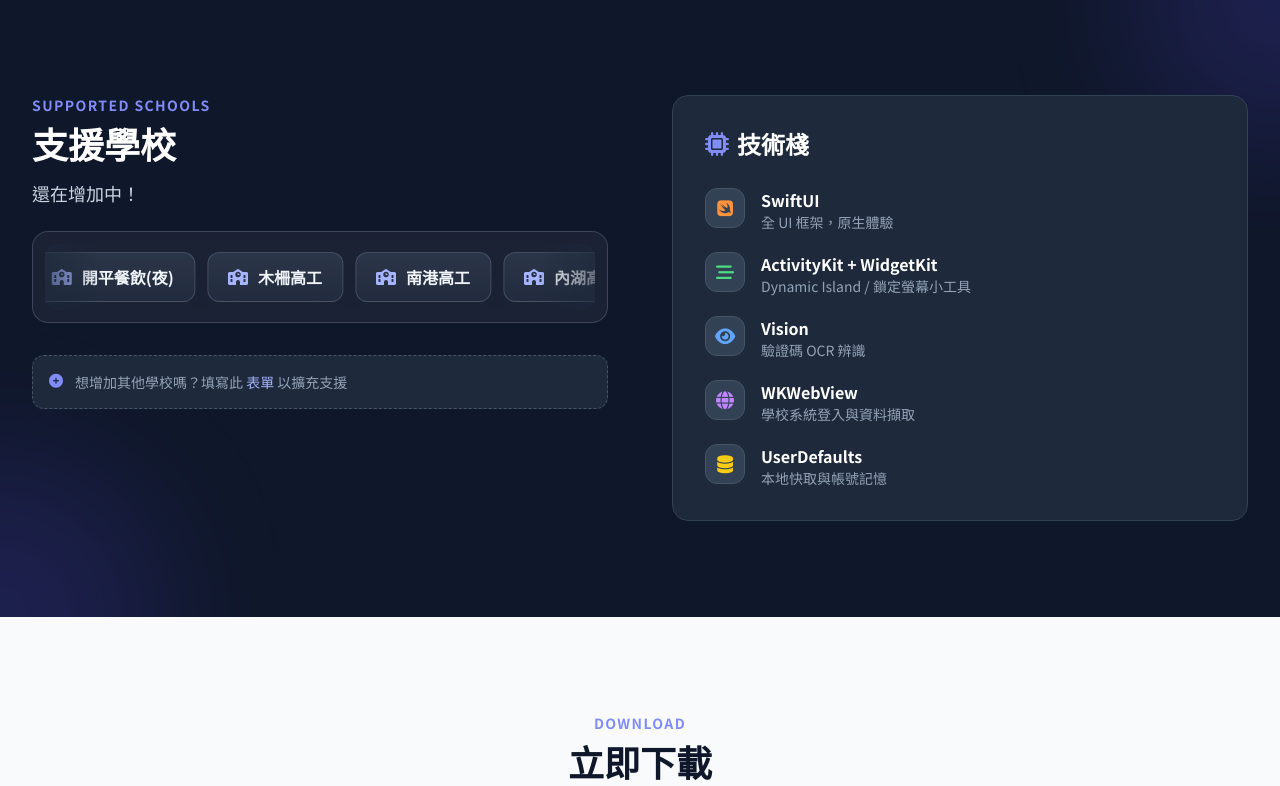
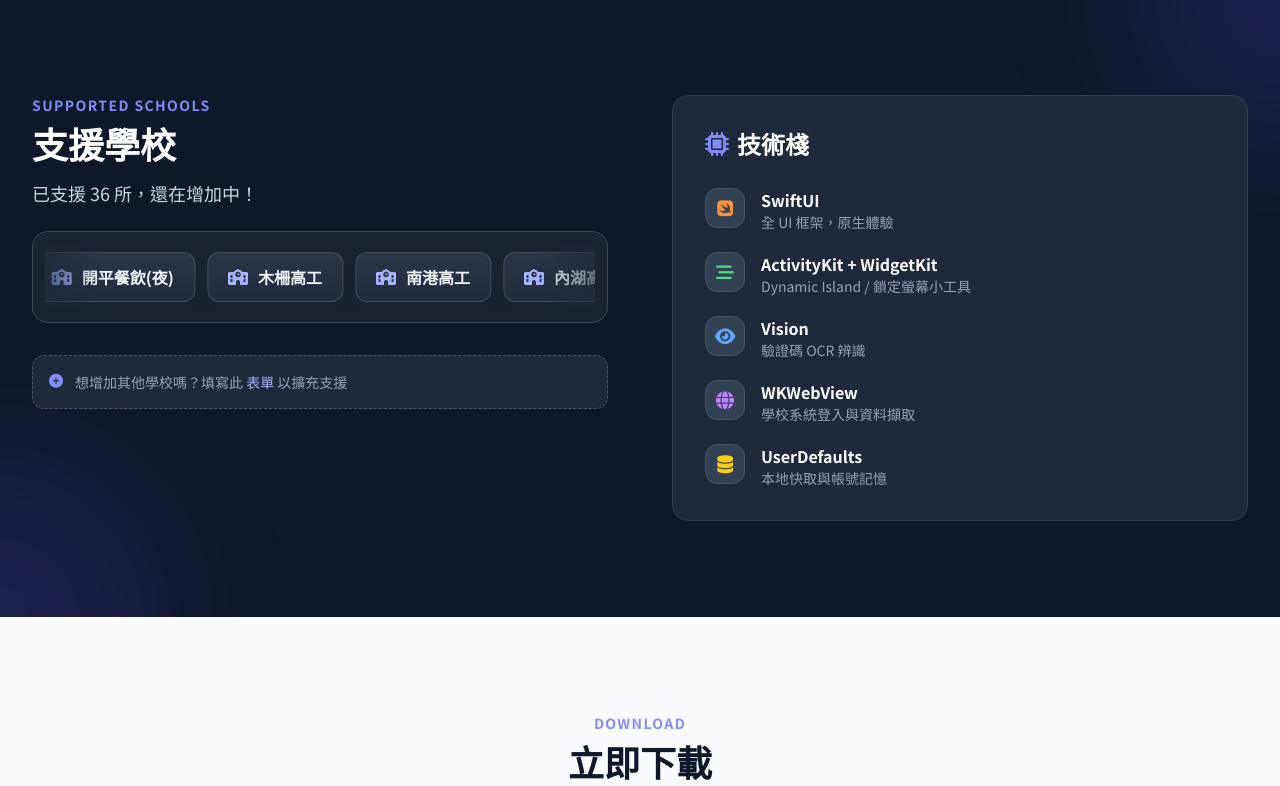
Before and after one commit to VocPass/server, a FastAPI app: page / in a window 1280 px wide. Shown: the part 2183-2969 px from the top of the page. Run offline with FastAPI, Linux system fonts and the light colour scheme; some libraries are stand-ins or nearby versions.

Commit message:
feat: show school len

```diff
--- a/templates/index.html
+++ b/templates/index.html
@@ -261,7 +261,7 @@
                 <div data-aos="fade-right">
                     <p class="text-sm font-bold uppercase tracking-widest text-indigo-400 mb-2">Supported Schools</p>
                     <h2 class="text-4xl font-extrabold mb-4">支援學校</h2>
-                    <p class="text-slate-300 mb-6 text-lg">還在增加中！</p>
+                    <p class="text-slate-300 mb-6 text-lg">已支援 <span id="school-count">10</span> 所，還在增加中！</p>
 
                     <div class="mb-8 rounded-2xl border border-indigo-200/20 bg-white/5 p-3 backdrop-blur-sm">
                         <div class="marquee rounded-xl">
@@ -412,6 +412,7 @@
 
         async function loadSchools() {
             const marqueeTrack = document.getElementById('school-marquee-track');
+            const schoolCountElement = document.getElementById('school-count');
             if (!marqueeTrack) return;
 
             const escapeHtml = (value) => String(value)
@@ -435,6 +436,10 @@
 
             if (!schoolNames.length) {
                 schoolNames = fallbackSchools;
+            }
+
+            if (schoolCountElement) {
+                schoolCountElement.textContent = String(schoolNames.length);
             }
 
             const chips = schoolNames.map((name) => `
```
